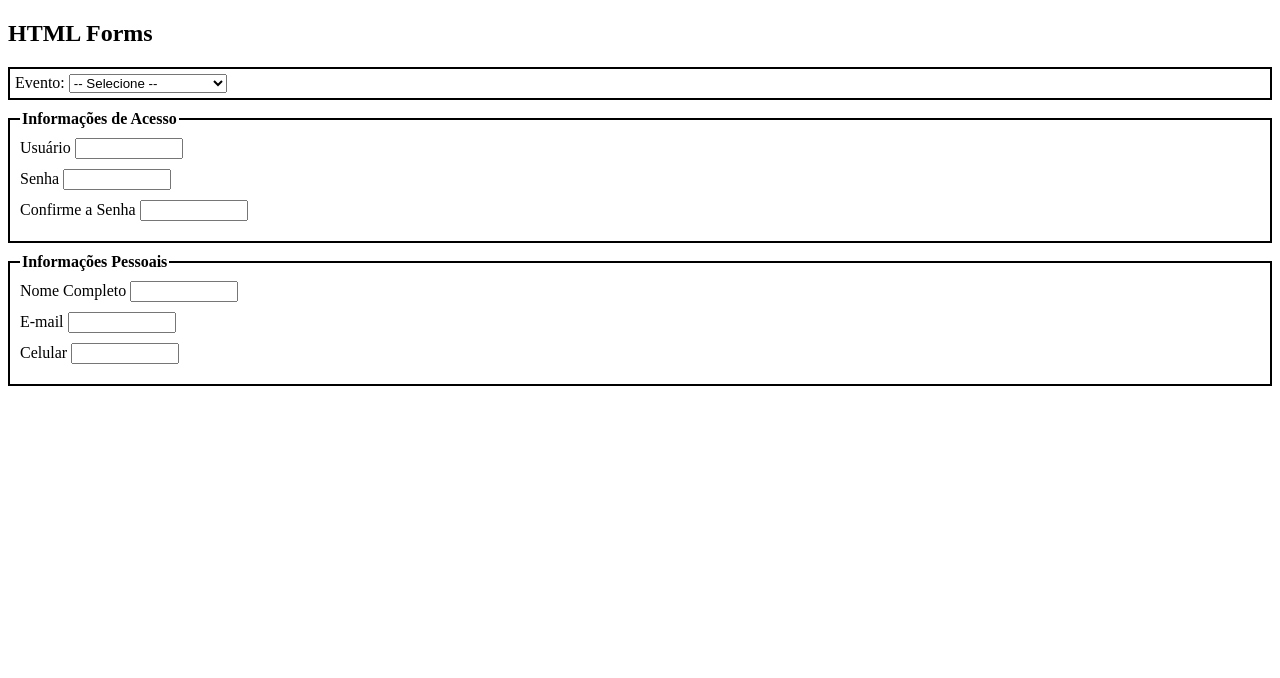
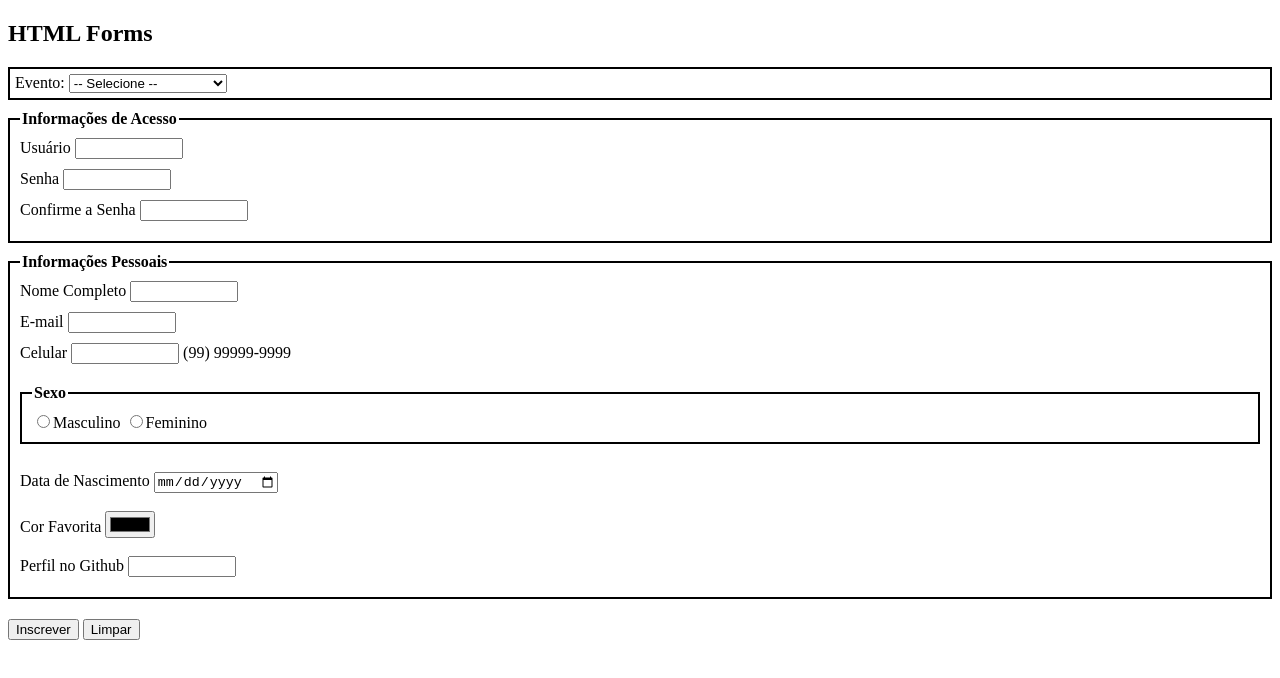
Before and after one commit to PT3032621-PTBDWBC/semana05-PT3032621, a plain HTML site: page eventos.html in a window 1280 px wide. Drawn offline with Linux system fonts and the light colour scheme.

Commit message:
Update eventos.html

```diff
--- a/eventos.html
+++ b/eventos.html
@@ -75,11 +75,30 @@
     <input type="email"  name="email" id="input_email">
     <br>
     <label for="celular">Celular</label>
-    <input type="text" id="celular" name="celular"><br>
+    <input type="text" id="celular" name="celular">
+	<span>(99) 99999-9999</span>
+    <fieldset>
+    <legend>Sexo</legend>
+    <input type="radio" value="M" name="lp"/>Masculino
+    <input type="radio" value="F" name="lp"/>Feminino<br />
+    </fieldset>
+    <br>
+
+    <label for="data">Data de Nascimento</label>
+    <input type="date" id="data" name="data"><br>
+    <br>
+    <label for="cor">Cor Favorita</label>
+	<input type="color" id="cor" name="cor"><br />
+
+    <br>
+    <label for="perfilGit">Perfil no Github</label>
+    <input type="text" id="perfilGit" name="perfilGit">
 
 
   </fieldset>
 </form>
+ 	<input type="submit" value="Inscrever">
+    <input type="reset" value="Limpar">
 
 </body>
 </html>
```
